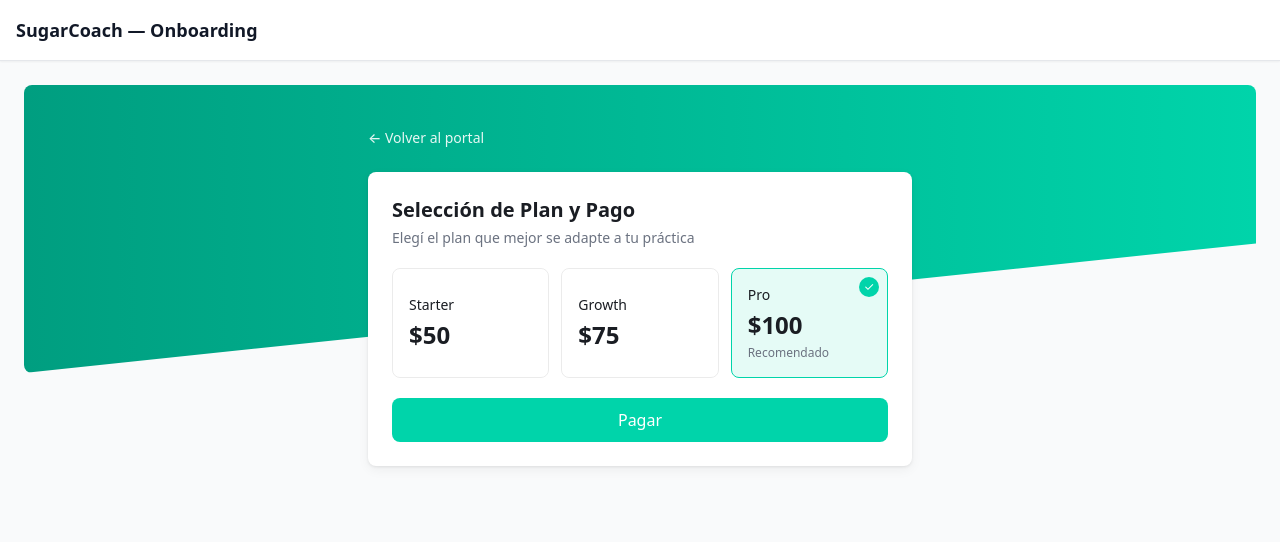
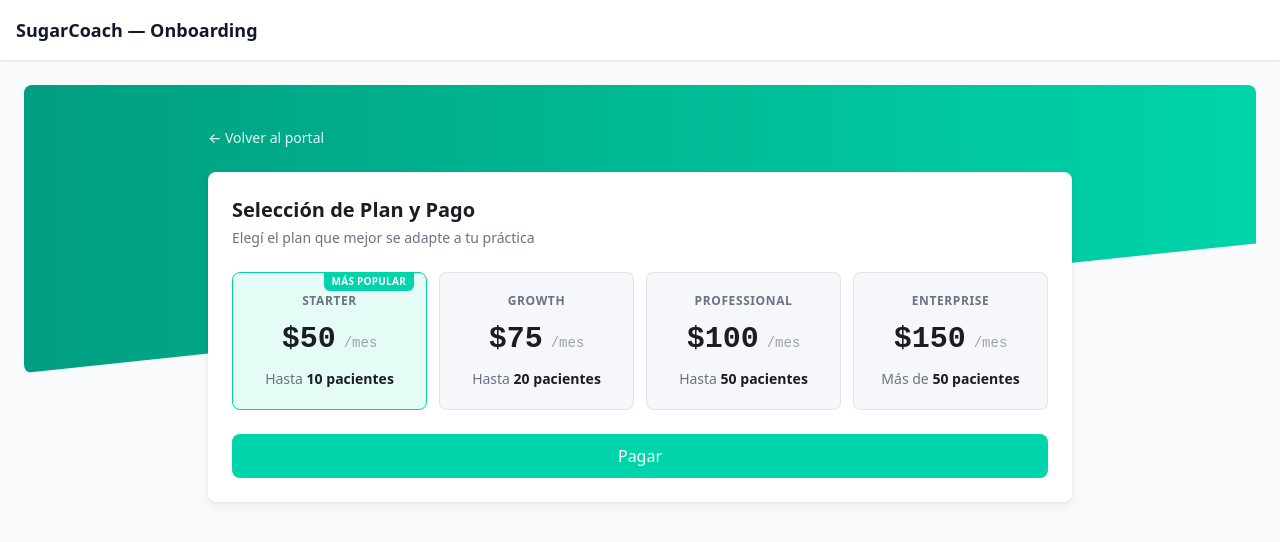
Before and after one commit to SugarCoach/sugarcoach-portal, a React (Vite) app in the folder apps/portal/: page /onboarding/plan in a window 1280 px wide. Shown: the top 542 px of the page. Built offline with nearby package versions, Linux system fonts and the light colour scheme.

Commit message:
agrego otra card

```diff
--- a/apps/portal/src/pages/onboarding/PlanSelectionPage.tsx
+++ b/apps/portal/src/pages/onboarding/PlanSelectionPage.tsx
@@ -3,23 +3,26 @@
 import { RadioGroup } from "radix-ui";
 import { PATHS } from "@/routes/paths";
 
-type PlanId = "starter" | "growth" | "pro";
+type PlanId = "starter" | "growth" | "professional" | "enterprise";
 
 interface Plan {
     id: PlanId;
     name: string;
     price: number;
-    recommended?: boolean;
+    patientLimitLabel: "Hasta" | "Más de";
+    patientLimit: number;
+    popular?: boolean;
 }
 
 const plans: Plan[] = [
-    { id: "starter", name: "Starter", price: 50 },
-    { id: "growth", name: "Growth", price: 75 },
-    { id: "pro", name: "Pro", price: 100, recommended: true },
+    { id: "starter", name: "Starter", price: 50, patientLimitLabel: "Hasta", patientLimit: 10, popular: true },
+    { id: "growth", name: "Growth", price: 75, patientLimitLabel: "Hasta", patientLimit: 20 },
+    { id: "professional", name: "Professional", price: 100, patientLimitLabel: "Hasta", patientLimit: 50 },
+    { id: "enterprise", name: "Enterprise", price: 150, patientLimitLabel: "Más de", patientLimit: 50 },
 ];
 
 export default function PlanSelectionPage() {
-    const [selectedPlan, setSelectedPlan] = useState<PlanId>("pro");
+    const [selectedPlan, setSelectedPlan] = useState<PlanId>("starter");
 
     return (
         <div className="relative">
@@ -29,7 +32,7 @@
                 style={{ clipPath: "polygon(0 0, 100% 0, 100% 55%, 0 100%)" }}
             />
 
-            <div className="relative mx-auto max-w-xl px-4 py-10">
+            <div className="relative mx-auto max-w-4xl px-4 py-10">
                 <Link
                     to={PATHS.app.root}
                     className="mb-6 inline-block text-sm font-medium text-white/90 hover:text-white"
@@ -41,7 +44,7 @@
                     <h2 id="plan-selection-title" className="text-xl font-semibold text-sc-text-primary">
                         Selección de Plan y Pago
                     </h2>
-                    <p className="mb-5 mt-1 text-sm text-sc-text-secondary">
+                    <p className="mb-6 mt-1 text-sm text-sc-text-secondary">
                         Elegí el plan que mejor se adapte a tu práctica
                     </p>
 
@@ -49,22 +52,32 @@
                         value={selectedPlan}
                         onValueChange={(value) => setSelectedPlan(value as PlanId)}
                         aria-labelledby="plan-selection-title"
-                        className="mb-5 grid grid-cols-1 gap-3 sm:grid-cols-3"
+                        className="mb-6 grid grid-cols-1 gap-3 sm:grid-cols-2 lg:grid-cols-4"
                     >
                         {plans.map((plan) => (
                             <RadioGroup.Item
                                 key={plan.id}
                                 value={plan.id}
-                                className="relative rounded-sc-lg border border-sc-border p-4 text-left transition-colors hover:bg-sc-surface-hover focus-visible:outline-none focus-visible:ring-2 focus-visible:ring-sc-teal data-[state=checked]:border-sc-teal data-[state=checked]:bg-sc-teal-light"
+                                className="relative rounded-sc-lg border border-sc-border bg-sc-bg px-4 py-5 text-center transition-colors hover:bg-sc-surface-hover focus-visible:outline-none focus-visible:ring-2 focus-visible:ring-sc-teal data-[state=checked]:border-sc-teal data-[state=checked]:bg-sc-teal-light"
                             >
-                                <RadioGroup.Indicator className="absolute right-2 top-2 flex h-5 w-5 items-center justify-center rounded-full bg-sc-teal text-xs text-white">
-                                    ✓
-                                </RadioGroup.Indicator>
-                                <div className="text-sm font-medium text-sc-text-primary">{plan.name}</div>
-                                <div className="mt-1 text-2xl font-semibold text-sc-text-primary">${plan.price}</div>
-                                {plan.recommended && (
-                                    <div className="mt-1 text-xs text-sc-text-secondary">Recomendado</div>
+                                {plan.popular && (
+                                    <span className="absolute -top-px right-3 rounded-b-sc-md bg-sc-teal px-2 py-0.5 text-[10px] font-bold uppercase tracking-wide text-white">
+                                        Más popular
+                                    </span>
                                 )}
+                                <div className="text-xs font-semibold uppercase tracking-wider text-sc-text-secondary">
+                                    {plan.name}
+                                </div>
+                                <div className="mt-3 flex items-baseline justify-center gap-2 font-mono">
+                                    <span className="text-3xl font-bold text-sc-text-primary">${plan.price}</span>
+                                    <span className="text-sm text-sc-text-muted">/mes</span>
+                                </div>
+                                <div className="mt-3 text-sm text-sc-text-secondary">
+                                    {plan.patientLimitLabel}{" "}
+                                    <strong className="font-semibold text-sc-text-primary">
+                                        {plan.patientLimit} pacientes
+                                    </strong>
+                                </div>
                             </RadioGroup.Item>
                         ))}
                     </RadioGroup.Root>
```
